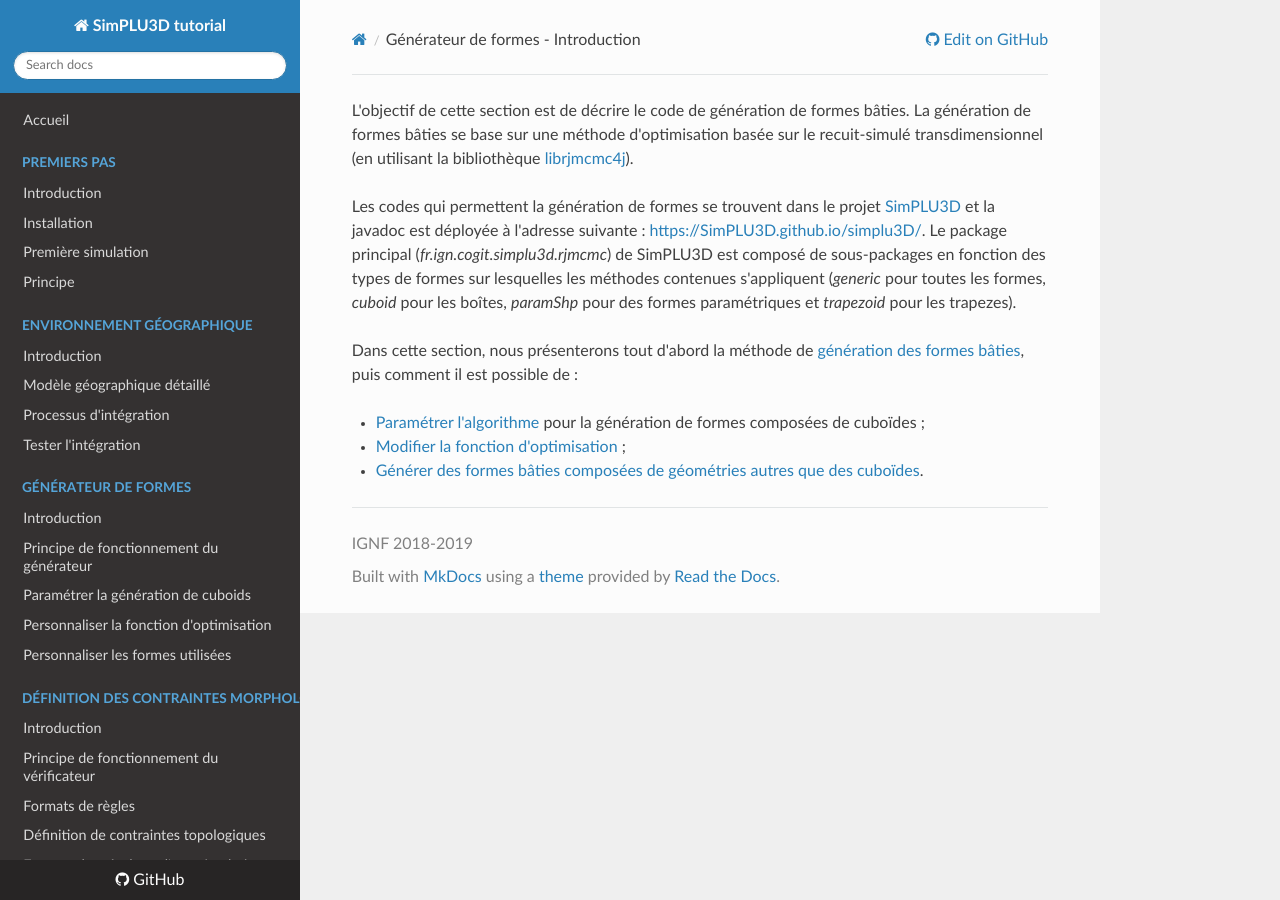
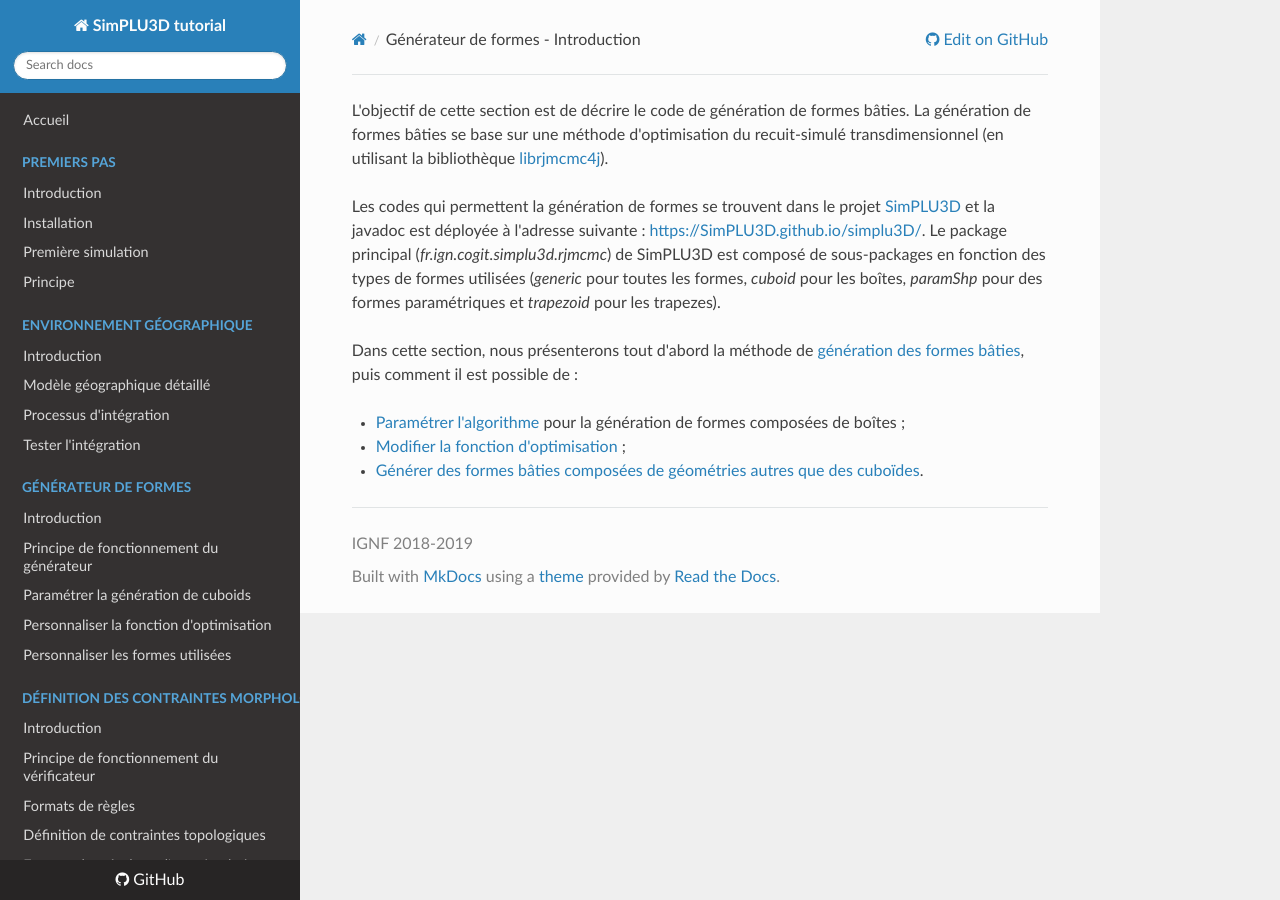
Before and after one commit to SimPLU3D/simplu3D-tutorial, an MkDocs documentation site: the page built from docs/generator/intro.md, in a window 1280 px wide. Built offline with MkDocs 1.6.1, drawn with Linux system fonts in a browser that asks for light colours; nearby versions of some CDN libraries.

Commit message:
Update intro.md

```diff
--- a/docs/generator/intro.md
+++ b/docs/generator/intro.md
@@ -6,12 +6,12 @@ date: 2018-10-26
 
 ---
 
-L'objectif de cette section est de décrire le code de génération de formes bâties. La génération de formes bâties se base sur une méthode d'optimisation basée sur le recuit-simulé transdimensionnel (en utilisant la bibliothèque [librjmcmc4j](https://github.com/IGNF/librjmcmc4j)).
+L'objectif de cette section est de décrire le code de génération de formes bâties. La génération de formes bâties se base sur une méthode d'optimisation du recuit-simulé transdimensionnel (en utilisant la bibliothèque [librjmcmc4j](https://github.com/IGNF/librjmcmc4j)).
 
-Les codes qui permettent la génération de formes se trouvent dans le projet [SimPLU3D](https://github.com/SimPLU3D/simplu3D) et la javadoc est déployée à l'adresse suivante :  [https://SimPLU3D.github.io/simplu3D/](https://SimPLU3D.github.io/simplu3D/). Le package principal (*fr.ign.cogit.simplu3d.rjmcmc*) de SimPLU3D est composé de sous-packages en fonction des types de formes sur lesquelles les méthodes contenues s'appliquent (*generic* pour toutes les formes, *cuboid* pour les boîtes, *paramShp* pour des formes paramétriques et *trapezoid* pour les trapezes).
+Les codes qui permettent la génération de formes se trouvent dans le projet [SimPLU3D](https://github.com/SimPLU3D/simplu3D) et la javadoc est déployée à l'adresse suivante :  [https://SimPLU3D.github.io/simplu3D/](https://SimPLU3D.github.io/simplu3D/). Le package principal (*fr.ign.cogit.simplu3d.rjmcmc*) de SimPLU3D est composé de sous-packages en fonction des types de formes utilisées (*generic* pour toutes les formes, *cuboid* pour les boîtes, *paramShp* pour des formes paramétriques et *trapezoid* pour les trapezes).
 
 Dans cette section, nous présenterons tout d'abord la méthode de [génération des formes bâties](principe.md), puis comment il est possible de :
 
-- [Paramétrer l'algorithme](custom-generator.md) pour la génération de formes composées de cuboïdes ;
+- [Paramétrer l'algorithme](custom-generator.md) pour la génération de formes composées de boîtes ;
 - [Modifier la fonction d'optimisation](custom-generator.md) ;
 - [Générer des formes bâties composées de géométries autres que des cuboïdes](custom-shape.md).
```
